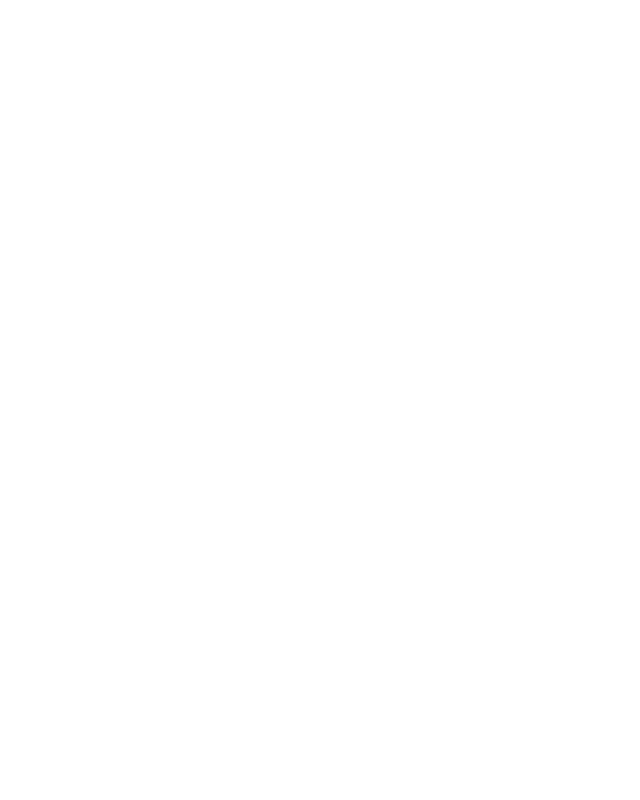
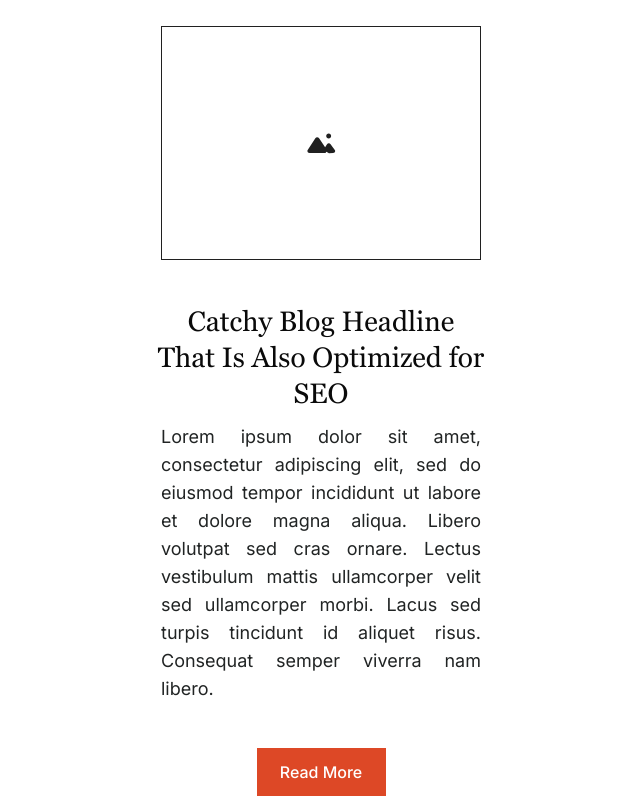
Before and after one commit to johnswaroop/law-decoded, a Next.js app: page / in a window 1280 px wide. Shown: the part 4360-5160 px from the top of the page, without its empty margins (319-959 px from the left). Built offline with nearby package versions, Linux system fonts and the light colour scheme.

Commit message:
fixed few issues in white box code

```diff
--- a/src/components/WhiteBox.tsx
+++ b/src/components/WhiteBox.tsx
@@ -21,10 +21,7 @@
           </div>
 
           {/* h = s + b */}
-          <div
-            className="w-[320px] h-[280px] font-inter font-normal text-[18px] leading-[28px] text-[#212424] text-justify mb-[45px] max-xs:w-[300px] custom:w-[812px] custom:h-[129px] custom:mb-[45px] custom:text-[22px]
-"
-          >
+          <div className="w-[320px] h-[280px] font-inter font-normal text-[18px] leading-[28px] text-[#212424] text-justify mb-[45px] max-xs:w-[300px] custom:w-[812px] custom:h-[129px] custom:mb-[45px] custom:text-[22p">
             Lorem ipsum dolor sit amet, consectetur adipiscing elit, sed do
             eiusmod tempor incididunt ut labore et dolore magna aliqua. Libero
             volutpat sed cras ornare. Lectus vestibulum mattis ullamcorper velit
@@ -36,6 +33,29 @@
             <p>Read More</p>
           </button>
         </div>
+
+        {/* mobile box */}
+        <div className="mt-[151.21px] w-[320px] h-[234px] border-[1.69px] border-[#202020] mb-[43px] max-xs:w-[300px]    custom:mt-[40px] custom:mb-[28px] custom:w-[812px] custom:h-[276.29px] flex justify-center items-center custom:hidden">
+          <Image src={BlackMt} alt="image" />
+        </div>
+        {/* h = s + b */}
+        <div className="w-[329px] text-[28px] font-georgia font-normal leading-[36px] text-center mb-[12px]  max-xs:w-[300px] custom:text-[40px] custom:leading-[50px] custom:w-[812px] custom:h-[100px] custom:text-start custom:mb-[43px] custom:hidden">
+          Catchy Blog Headline That Is <br className="max-custom:hidden" /> Also
+          Optimized for SEO
+        </div>
+
+        {/* h = s + b */}
+        <div className="w-[320px] h-[280px] font-inter font-normal text-[18px] leading-[28px] text-[#212424] text-justify mb-[45px] max-xs:w-[300px] custom:w-[812px] custom:h-[129px] custom:mb-[45px] custom:text-[22p custom:hidden">
+          Lorem ipsum dolor sit amet, consectetur adipiscing elit, sed do
+          eiusmod tempor incididunt ut labore et dolore magna aliqua. Libero
+          volutpat sed cras ornare. Lectus vestibulum mattis ullamcorper velit
+          sed ullamcorper morbi. Lacus sed turpis tincidunt id aliquet risus.
+          Consequat semper viverra nam libero.
+        </div>
+
+        <button className="bg-[#DD4826] w-[129px] h-[48px] flex justify-center items-center text-white text-[16px] font-inter font-medium custom:w-[812px] custom:h-[64px] custom:rounded-[8px] custom:hidden">
+          <p>Read More</p>
+        </button>
       </div>
     </>
   );
```
